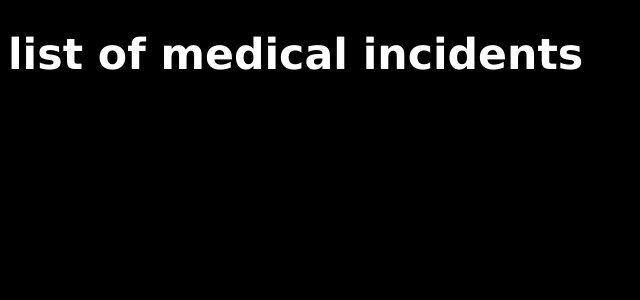
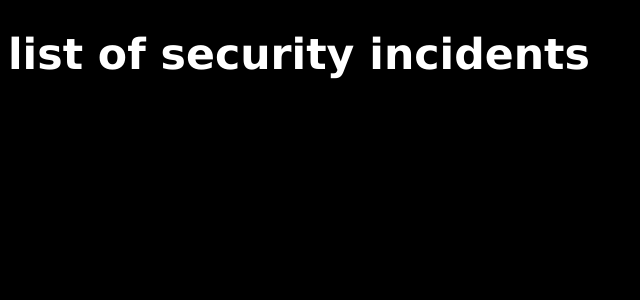
Before and after one commit to Liteztv/Incident-Report, a Django app: page /Report/sc_list in a window 1280 px wide. Shown: the top 300 px of the page, without its empty margins (0-640 px from the left). Run offline with Django 4.2, Linux system fonts and the light colour scheme; data that the repository does not hold is empty.

Commit message:
sc change

```diff
--- a/Incident/Report/templates/Report/screport_list.html
+++ b/Incident/Report/templates/Report/screport_list.html
@@ -2,7 +2,7 @@
 {% block content %}
 
 
-<h1>list of medical incidents</h1>
+<h1>list of security incidents</h1>
 <ul>{% for screport in object_list %}
     <li><a href="/Report/screport_detail/{{screport.id}}">{{screport.incident_type}} {{screport.created}}</a></li>
 {% endfor %}
--- a/Incident/Report/views.py
+++ b/Incident/Report/views.py
@@ -103,7 +103,7 @@ def report_create_sc(request):
                           {'report': report,
                            })
     else:
-        form = MedicalForm()
+        form = ScForm()
     return render(request,
                   'Report/sc.html',
                   {'form': form})
```
